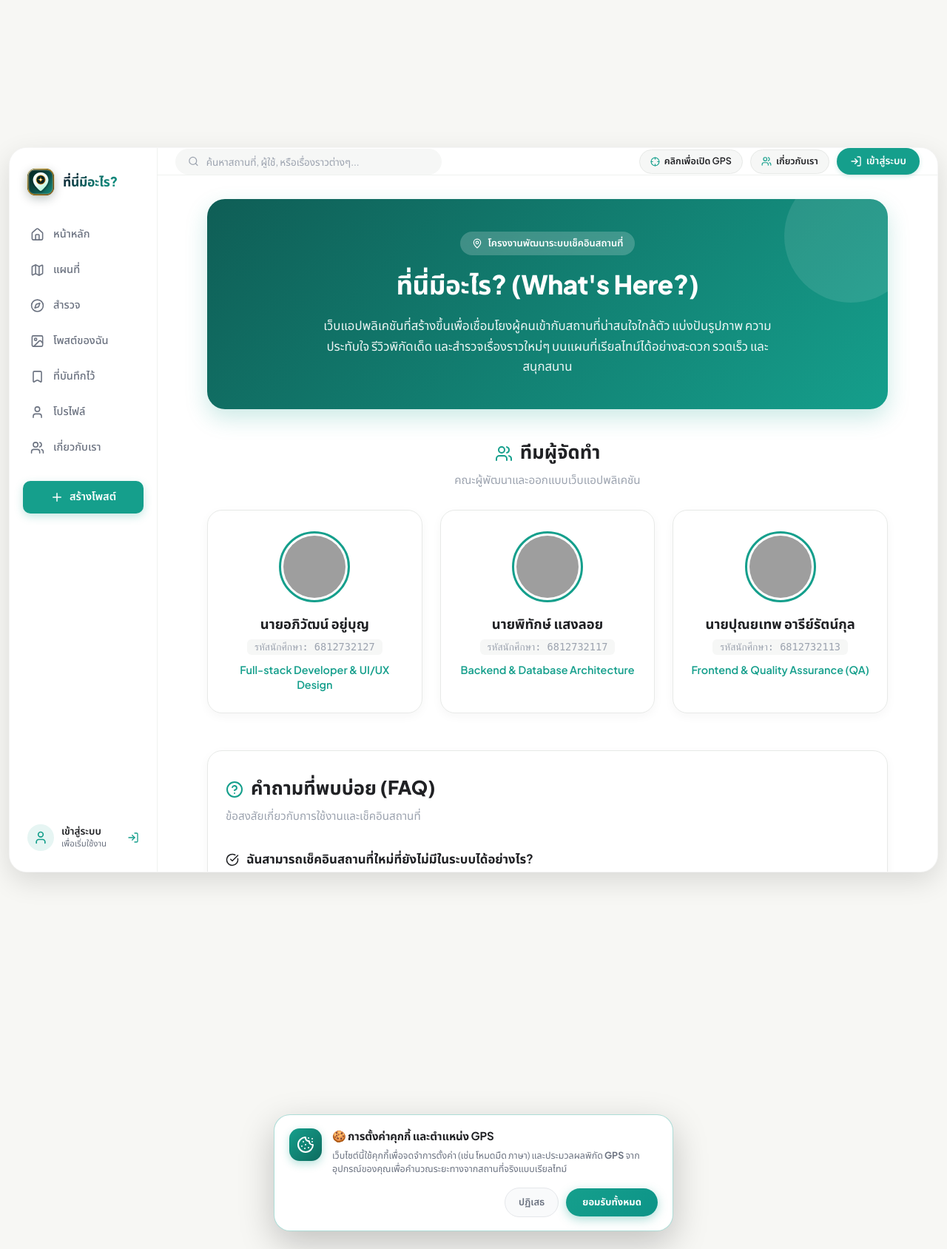
After one commit to aphiwat-oboun/Location-Check-in-App, a Django app: template templates/core/about.html in a window 1280 px wide. The commit adds this page. Shown: the part 310-1998 px from the top of the page at 74% size. Run offline with Django 5.2, Linux system fonts and the light colour scheme; the template is opened without the code that fills it, so the values that code supplies are empty; grey boxes are pictures that could not be loaded.

Commit message:
feat: implement core layout and navigation with base template and about page views

```diff
--- a/apps/core/urls.py
+++ b/apps/core/urls.py
@@ -9,4 +9,5 @@ urlpatterns = [
     path('map/', views.map_view, name='map'),
     path('welcome/', views.welcome_view, name='welcome'),
     path('saved/', views.saved_places_view, name='saved'),
+    path('about/', views.about_view, name='about'),
 ]
--- a/templates/base.html
+++ b/templates/base.html
@@ -133,6 +133,12 @@
               <span>โปรไฟล์</span>
             </a>
           </li>
+          <li class="nav-item {% if active_nav == 'about' %}active{% endif %}">
+            <a href="{% url 'core:about' %}">
+              <span class="nav-icon"><i data-lucide="users"></i></span>
+              <span>เกี่ยวกับเรา</span>
+            </a>
+          </li>
         </ul>
 
         <!-- Action Button -->
@@ -235,6 +241,12 @@
             <span style="color:#0F172A;">แผงควบคุม</span>
           </a>
           {% endif %}
+
+          <!-- About Us Link Button in Header -->
+          <a href="{% url 'core:about' %}" class="header-about-pill" style="display:inline-flex;align-items:center;gap:6px;padding:6px 14px;border-radius:9999px;background:var(--bg-surface-subtle, #F8FAFC);color:var(--text-main, #334155);font-size:12.5px;font-weight:600;text-decoration:none;border:1px solid var(--border-light, #E2E8F0);transition:all 0.15s ease;" title="เกี่ยวกับเราและทีมผู้จัดทำ">
+            <i data-lucide="users" style="width:14px;height:14px;color:#159F8C;"></i>
+            <span>เกี่ยวกับเรา</span>
+          </a>
 
           {% if user.is_authenticated %}
           <button class="btn-icon-circle nav-notification-btn" title="การแจ้งเตือน" onclick="openNotificationDrawer(event)">
--- /dev/null
+++ b/templates/core/about.html
@@ -0,0 +1,287 @@
+{% extends 'base.html' %}
+{% load static %}
+
+{% block title %}เกี่ยวกับเราและทีมผู้จัดทำ - ที่นี่มีอะไร?{% endblock %}
+
+{% block extra_css %}
+<style>
+  .about-container {
+    max-width: 960px;
+    margin: 0 auto;
+    padding: 32px 20px 80px 20px;
+  }
+
+  /* ส่วนหัวแนะนำโครงงาน (Hero Banner) */
+  .about-hero {
+    background: linear-gradient(135deg, #0F5E56 0%, #159F8C 100%);
+    border-radius: 24px;
+    padding: 44px 32px;
+    color: #ffffff;
+    text-align: center;
+    box-shadow: 0 12px 30px rgba(21, 159, 140, 0.22);
+    position: relative;
+    overflow: hidden;
+    margin-bottom: 40px;
+  }
+  .about-hero::after {
+    content: '';
+    position: absolute;
+    top: -40px;
+    right: -40px;
+    width: 180px;
+    height: 180px;
+    border-radius: 50%;
+    background: rgba(255, 255, 255, 0.1);
+    pointer-events: none;
+  }
+  .about-badge {
+    display: inline-flex;
+    align-items: center;
+    gap: 8px;
+    background: rgba(255, 255, 255, 0.2);
+    backdrop-filter: blur(8px);
+    padding: 6px 16px;
+    border-radius: 9999px;
+    font-size: 13px;
+    font-weight: 600;
+    margin-bottom: 16px;
+  }
+  .about-hero h1 {
+    font-size: 2.2rem;
+    font-weight: 800;
+    margin-bottom: 12px;
+    letter-spacing: -0.5px;
+  }
+  .about-hero p {
+    font-size: 1.05rem;
+    color: rgba(255, 255, 255, 0.92);
+    max-width: 640px;
+    margin: 0 auto;
+    line-height: 1.65;
+  }
+
+  /* หัวข้อประจำส่วน */
+  .section-heading {
+    text-align: center;
+    margin-bottom: 28px;
+  }
+  .section-heading h2 {
+    font-size: 1.6rem;
+    font-weight: 800;
+    color: var(--text-main, #0F172A);
+    display: inline-flex;
+    align-items: center;
+    gap: 10px;
+  }
+  .section-heading p {
+    font-size: 0.95rem;
+    color: var(--text-subtle, #64748B);
+    margin-top: 6px;
+  }
+
+  /* การ์ดทีมผู้จัดทำ (Team Grid) */
+  .team-grid {
+    display: grid;
+    grid-template-columns: repeat(auto-fit, minmax(260px, 1fr));
+    gap: 24px;
+    margin-bottom: 50px;
+  }
+  .team-card {
+    background: var(--bg-surface, #FFFFFF);
+    border: 1px solid var(--border-light, #E2E8F0);
+    border-radius: 20px;
+    padding: 28px 20px;
+    text-align: center;
+    transition: transform 0.2s ease, box-shadow 0.2s ease;
+    box-shadow: 0 4px 14px rgba(0, 0, 0, 0.04);
+  }
+  .team-card:hover {
+    transform: translateY(-4px);
+    box-shadow: 0 12px 24px rgba(0, 0, 0, 0.08);
+  }
+  .team-avatar-wrapper {
+    width: 96px;
+    height: 96px;
+    margin: 0 auto 16px auto;
+    border-radius: 50%;
+    border: 3px solid #159F8C;
+    padding: 3px;
+    background: var(--bg-surface, #FFFFFF);
+  }
+  .team-avatar-wrapper img {
+    width: 100%;
+    height: 100%;
+    border-radius: 50%;
+    object-fit: cover;
+  }
+  .team-name {
+    font-size: 1.15rem;
+    font-weight: 700;
+    color: var(--text-main, #0F172A);
+    margin-bottom: 4px;
+  }
+  .team-id {
+    font-size: 0.85rem;
+    color: var(--text-subtle, #64748B);
+    font-family: monospace;
+    background: var(--bg-surface-subtle, #F1F5F9);
+    display: inline-block;
+    padding: 2px 10px;
+    border-radius: 6px;
+    margin-bottom: 10px;
+  }
+  .team-role {
+    font-size: 0.9rem;
+    color: #159F8C;
+    font-weight: 600;
+    line-height: 1.4;
+  }
+
+  /* คำถามที่พบบ่อย (FAQ Section) */
+  .faq-section {
+    background: var(--bg-surface, #FFFFFF);
+    border: 1px solid var(--border-light, #E2E8F0);
+    border-radius: 20px;
+    padding: 32px 24px;
+    box-shadow: 0 4px 14px rgba(0, 0, 0, 0.04);
+  }
+  .faq-item {
+    border-bottom: 1px solid var(--border-light, #E2E8F0);
+    padding: 18px 0;
+  }
+  .faq-item:last-child {
+    border-bottom: none;
+    padding-bottom: 0;
+  }
+  .faq-question {
+    font-size: 1.05rem;
+    font-weight: 700;
+    color: var(--text-main, #0F172A);
+    display: flex;
+    align-items: center;
+    gap: 10px;
+    margin-bottom: 8px;
+  }
+  .faq-question i {
+    color: #159F8C;
+    flex-shrink: 0;
+  }
+  .faq-answer {
+    font-size: 0.925rem;
+    color: var(--text-subtle, #475569);
+    line-height: 1.6;
+    padding-left: 28px;
+  }
+</style>
+{% endblock %}
+
+{% block content %}
+<div class="about-container">
+
+  <!-- 1. แนะนำโครงงาน "ที่นี่มีอะไร? (What's Here?)" -->
+  <section class="about-hero">
+    <div class="about-badge">
+      <i data-lucide="map-pin" style="width:14px;height:14px;"></i>
+      <span>โครงงานพัฒนาระบบเช็คอินสถานที่</span>
+    </div>
+    <h1>ที่นี่มีอะไร? (What's Here?)</h1>
+    <p>
+      เว็บแอปพลิเคชันที่สร้างขึ้นเพื่อเชื่อมโยงผู้คนเข้ากับสถานที่น่าสนใจใกล้ตัว
+      แบ่งปันรูปภาพ ความประทับใจ รีวิวพิกัดเด็ด และสำรวจเรื่องราวใหม่ๆ บนแผนที่เรียลไทม์ได้อย่างสะดวก รวดเร็ว และสนุกสนาน
+    </p>
+  </section>
+
+  <!-- 2. การ์ดแนะนำสมาชิกทีม 3 คน -->
+  <section>
+    <div class="section-heading">
+      <h2>
+        <i data-lucide="users" style="width:24px;height:24px;color:#159F8C;"></i>
+        <span>ทีมผู้จัดทำ</span>
+      </h2>
+      <p>คณะผู้พัฒนาและออกแบบเว็บแอปพลิเคชัน</p>
+    </div>
+
+    <div class="team-grid">
+      <!-- สมาชิกคนที่ 1 -->
+      <div class="team-card">
+        <div class="team-avatar-wrapper">
+          <img src="https://api.dicebear.com/7.x/bottts/svg?seed=member1" alt="สมาชิกคนที่ 1">
+        </div>
+        <div class="team-name">นายอภิวัฒน์ อยู่บุญ</div>
+        <div class="team-id">รหัสนักศึกษา: 6812732127</div>
+        <div class="team-role">Full-stack Developer & UI/UX Design</div>
+      </div>
+
+      <!-- สมาชิกคนที่ 2 -->
+      <div class="team-card">
+        <div class="team-avatar-wrapper">
+          <img src="https://api.dicebear.com/7.x/bottts/svg?seed=member2" alt="สมาชิกคนที่ 2">
+        </div>
+        <div class="team-name">นายพิทักษ์ แสงลอย</div>
+        <div class="team-id">รหัสนักศึกษา: 6812732117</div>
+        <div class="team-role">Backend & Database Architecture</div>
+      </div>
+
+      <!-- สมาชิกคนที่ 3 -->
+      <div class="team-card">
+        <div class="team-avatar-wrapper">
+          <img src="https://api.dicebear.com/7.x/bottts/svg?seed=member3" alt="สมาชิกคนที่ 3">
+        </div>
+        <div class="team-name">นายปุณยเทพ อารีย์รัตน์กุล</div>
+        <div class="team-id">รหัสนักศึกษา: 6812732113</div>
+        <div class="team-role">Frontend & Quality Assurance (QA)</div>
+      </div>
+    </div>
+  </section>
+
+  <!-- 3. คำถามที่พบบ่อย (FAQ) -->
+  <section class="faq-section">
+    <div class="section-heading" style="text-align:left; margin-bottom:16px;">
+      <h2>
+        <i data-lucide="help-circle" style="width:24px;height:24px;color:#159F8C;"></i>
+        <span>คำถามที่พบบ่อย (FAQ)</span>
+      </h2>
+      <p>ข้อสงสัยเกี่ยวกับการใช้งานและเช็คอินสถานที่</p>
+    </div>
+
+    <div class="faq-item">
+      <div class="faq-question">
+        <i data-lucide="check-circle" style="width:18px;height:18px;"></i>
+        <span>ฉันสามารถเช็คอินสถานที่ใหม่ที่ยังไม่มีในระบบได้อย่างไร?</span>
+      </div>
+      <div class="faq-answer">
+        คุณสามารถกดปุ่มเครื่องหมายบวก (+) เพื่อสร้างโพสต์ใหม่ จากนั้นเลือกตำแหน่งพิกัด GPS ปัจจุบันของคุณ ระบบจะบันทึกพิกัดและสร้างจุดเช็คอินใหม่ให้ทันที
+      </div>
+    </div>
+
+    <div class="faq-item">
+      <div class="faq-question">
+        <i data-lucide="check-circle" style="width:18px;height:18px;"></i>
+        <span>จำเป็นต้องเปิด GPS ตลอดเวลาหรือไม่?</span>
+      </div>
+      <div class="faq-answer">
+        ไม่จำเป็นครับ สามารถเปิด GPS เฉพาะเวลาที่ต้องการค้นหาสถานที่ใกล้ตัวหรือเวลาเช็คอิน ส่วนการดูฟีดภาพและเรื่องราวทั่วไปสามารถเปิดดูได้ตามปกติ
+      </div>
+    </div>
+
+    <div class="faq-item">
+      <div class="faq-question">
+        <i data-lucide="check-circle" style="width:18px;height:18px;"></i>
+        <span>โพสต์และรูปภาพที่เช็คอินจะแสดงแก่ใครบ้าง?</span>
+      </div>
+      <div class="faq-answer">
+        โพสต์สาธารณะจะแสดงบนหน้ารวมเรื่องราวและบนแผนที่ เพื่อให้เพื่อนๆ และผู้ใช้งานท่านอื่นสามารถร่วมแชร์และตามรอยพิกัดสถานที่ได้ครับ
+      </div>
+    </div>
+  </section>
+
+</div>
+
+<script>
+  document.addEventListener("DOMContentLoaded", function() {
+    if (typeof lucide !== 'undefined') {
+      lucide.createIcons();
+    }
+  });
+</script>
+{% endblock %}
```
Also changed, not shown: apps/core/views.py (+7 -0 lines).
